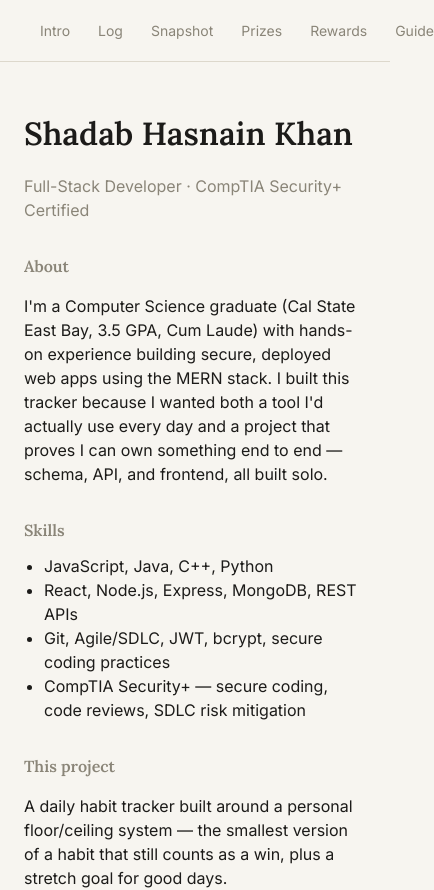
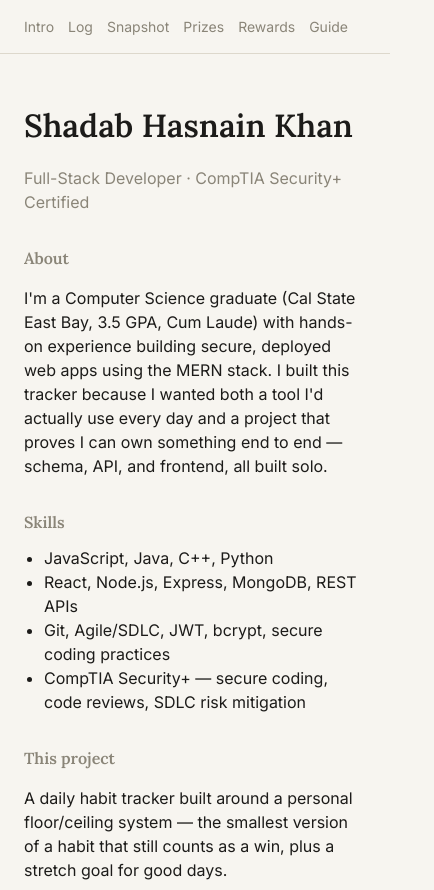
Before and after one commit to HasnainKhan01/foundation-tracker, a React (Vite) app in the folder client/: page / in a window 390 px wide. Shown: the top 890 px of the page, 434 px wide, since content can reach past the window. Built offline with nearby package versions, Linux system fonts and the light colour scheme; no server answers.

Commit message:
Fix mobile nav overflow by tightening spacing and allowing wrap
- Reduce nav padding and gap on small screens, aligned with page padding
- Add flex-wrap so links wrap instead of spilling off screen
- Keep original spacing at 600px and wider

```diff
--- a/client/src/App.css
+++ b/client/src/App.css
@@ -1,8 +1,17 @@
 .nav {
   display: flex;
-  gap: 28px;
-  padding: 20px 40px;
+  flex-wrap: wrap;            /* safety net: if links don't fit, they wrap instead of spilling */
+  gap: 10px 14px;             /* row gap, column gap */
+  padding: 16px 24px;         /* 24px matches the page's own side padding, so the edges line up */
   border-bottom: 1px solid var(--border);
+}
+
+/* On larger screens, keep the roomier original spacing */
+@media (min-width: 600px) {
+  .nav {
+    gap: 10px 28px;
+    padding: 20px 40px;
+  }
 }
 
 .nav a {
```
